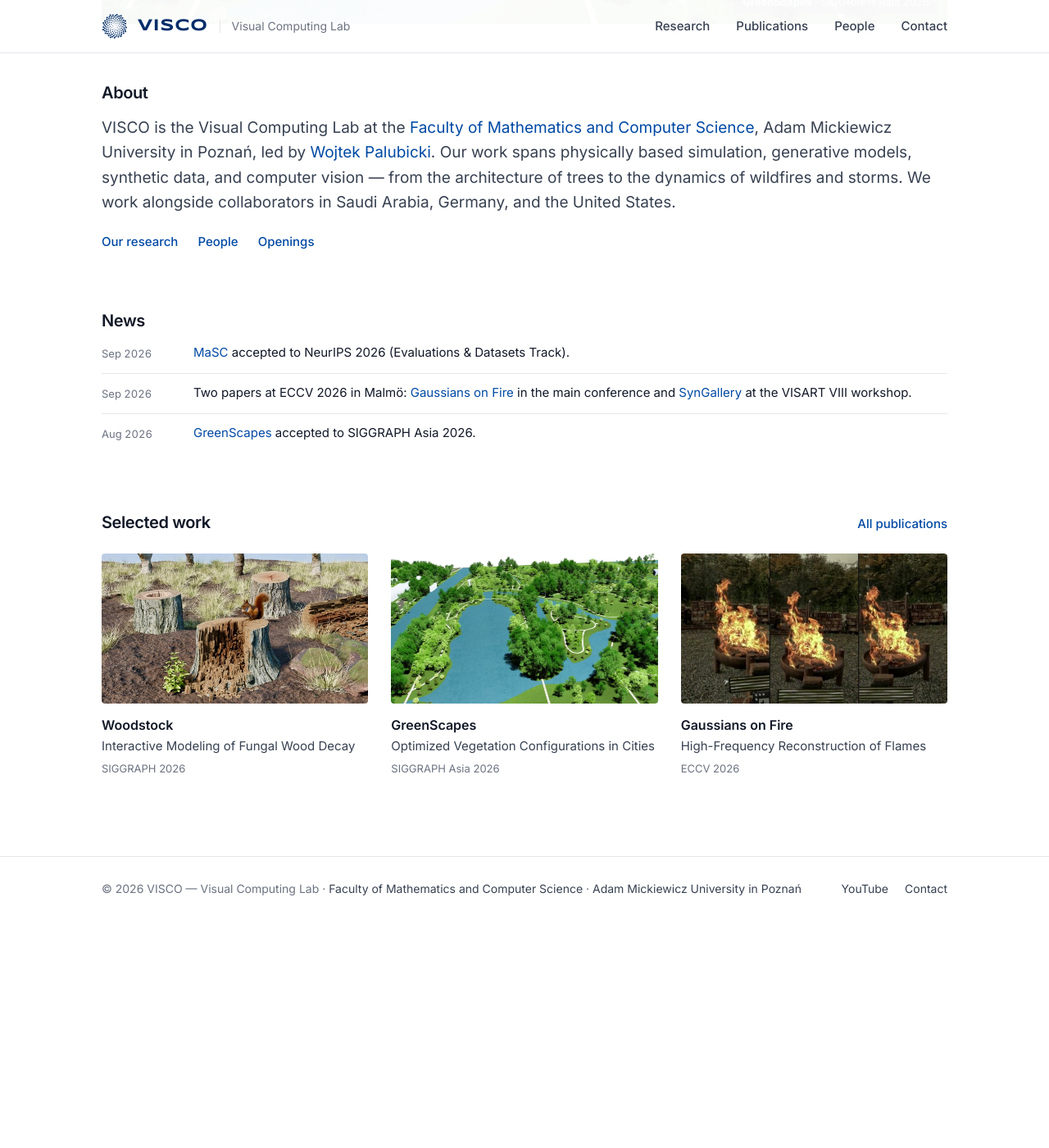
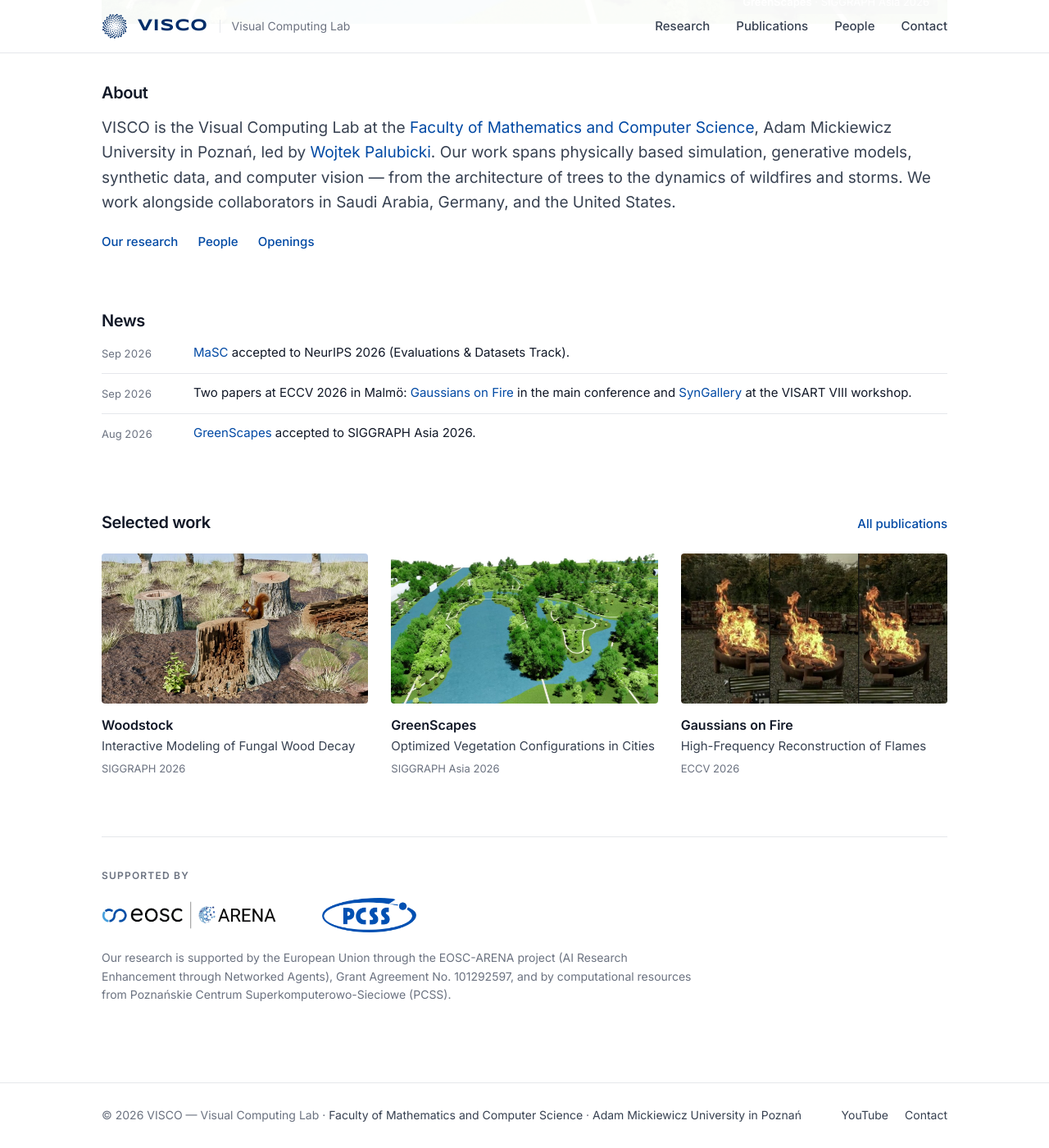
Before and after one commit to VisCoLab/VisCoLab.github.io, a Jekyll site: the page built from index.html, in a window 1280 px wide and 1400 px high, scrolled down 592 px. Shown: the whole window at 82% size. Built offline with Jekyll 4.4.1, drawn with Linux system fonts in a browser that asks for light colours; before the commit the page ends 1715 px from its top, so only the background shows below that.

Commit message:
Home: "Supported by" EOSC-ARENA and PCSS at the bottom
Logos and wording follow the MaSC and SynGallery acknowledgments (EU Grant
Agreement No. 101292597; PCSS computational resources). Supporters live in
_data/supporters.yml like the rest of the content; logos in
images/supporters/ (the PCSS PNG stripped of 55 KB of metadata).

Co-Authored-By: Claude Opus 5.5 <noreply@anthropic.com>

```diff
--- /dev/null
+++ b/_data/supporters.yml
@@ -0,0 +1,19 @@
+# Supporters, shown at the bottom of the home page. Logos go in
+# images/supporters/ (transparent PNG or SVG); `height` is the display height
+# in px, tuned so the logos look the same size.
+
+statement: >-
+  Our research is supported by the European Union through the EOSC-ARENA
+  project (AI Research Enhancement through Networked Agents), Grant Agreement
+  No. 101292597, and by computational resources from Poznańskie Centrum
+  Superkomputerowo-Sieciowe (PCSS).
+
+logos:
+  - name: EOSC-ARENA
+    url: https://arena.ai4eosc.eu/
+    logo: /images/supporters/eosc-arena.png
+    height: 34
+  - name: Poznańskie Centrum Superkomputerowo-Sieciowe (PCSS)
+    url: https://www.pcss.pl/
+    logo: /images/supporters/pcss.png
+    height: 42
--- a/assets/css/main.css
+++ b/assets/css/main.css
@@ -102,6 +102,13 @@ ul { margin: 0; padding: 0; }
 .card-sub { font-size: 0.9375rem; color: var(--ink-2); line-height: 1.45; margin-top: 2px; }
 .card-venue { font-size: 0.8125rem; color: var(--ink-3); margin-top: 6px; }
 
+.supporters { border-top: 1px solid var(--line); padding-top: 40px; }
+.supporters .label { margin-bottom: 20px; }
+.supporter-logos { display: flex; flex-wrap: wrap; align-items: center; gap: 24px 56px; margin-bottom: 20px; }
+.supporter-logos img { width: auto; max-width: 100%; }
+.supporter-logos a:hover { opacity: 0.8; }
+.supporters p { margin: 0; max-width: 46rem; font-size: 0.875rem; color: var(--ink-3); }
+
 /* ---------- news ---------- */
 .news { list-style: none; }
 .news li { display: grid; grid-template-columns: 96px 1fr; gap: 16px; padding: 12px 0; font-size: 0.9375rem; line-height: 1.5; border-top: 1px solid var(--line); }
--- a/index.html
+++ b/index.html
@@ -44,7 +44,7 @@
   </div>
 </section>
 
-<section class="section section-last">
+<section class="section">
   <div class="wrap">
     <div class="section-head">
       <h2>Selected work</h2>
@@ -64,3 +64,17 @@
     </div>
   </div>
 </section>
+
+<section class="section section-last">
+  <div class="wrap">
+    <div class="supporters">
+      <h2 class="label">Supported by</h2>
+      <div class="supporter-logos">
+        {%- for s in site.data.supporters.logos %}
+        <a href="{{ s.url }}"><img src="{{ s.logo | relative_url }}" alt="{{ s.name }}" style="height: {{ s.height }}px" loading="lazy"></a>
+        {%- endfor %}
+      </div>
+      <p>{{ site.data.supporters.statement }}</p>
+    </div>
+  </div>
+</section>
```
Also changed, not shown: README.md, images/supporters/eosc-arena.png (added), images/supporters/pcss.png (added).
